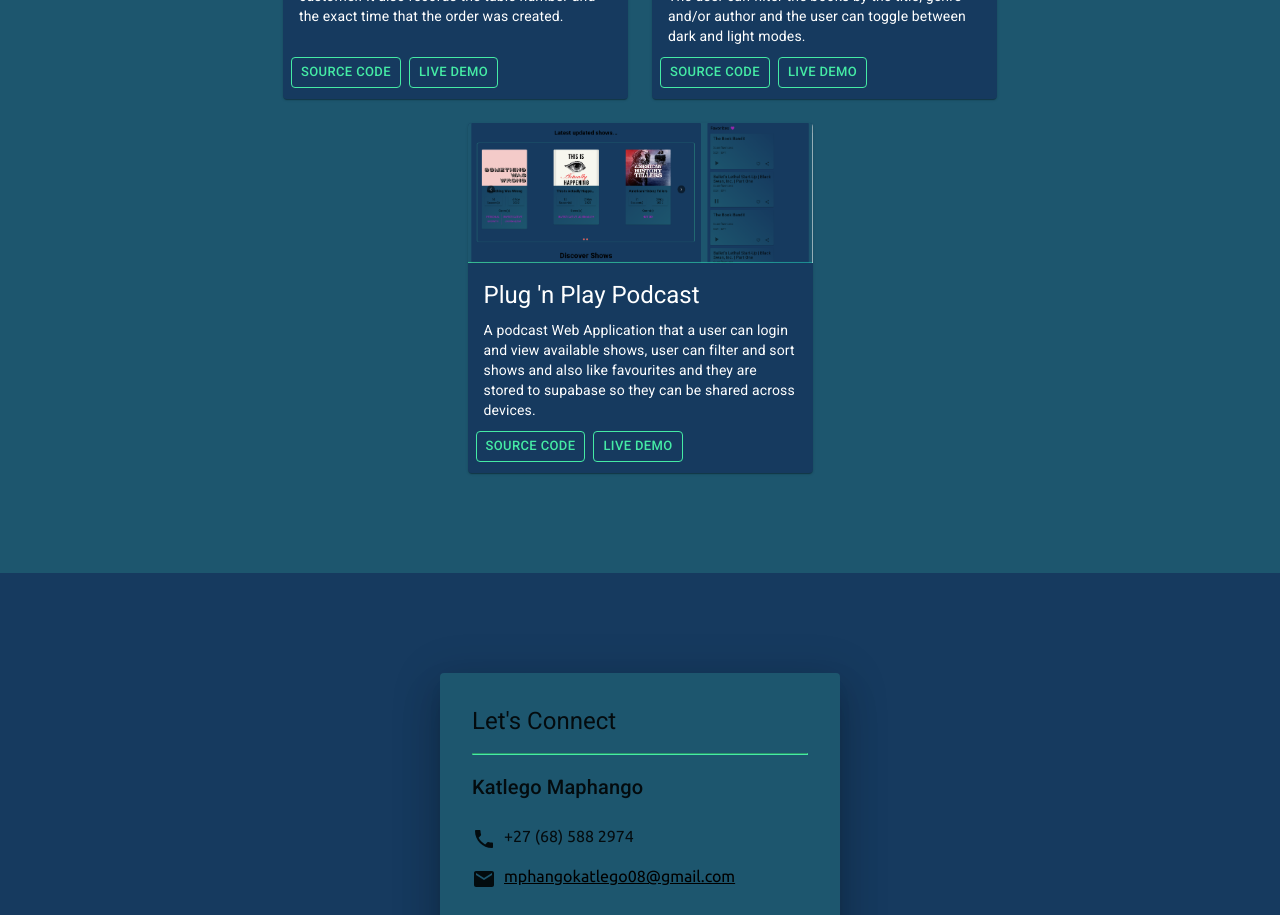
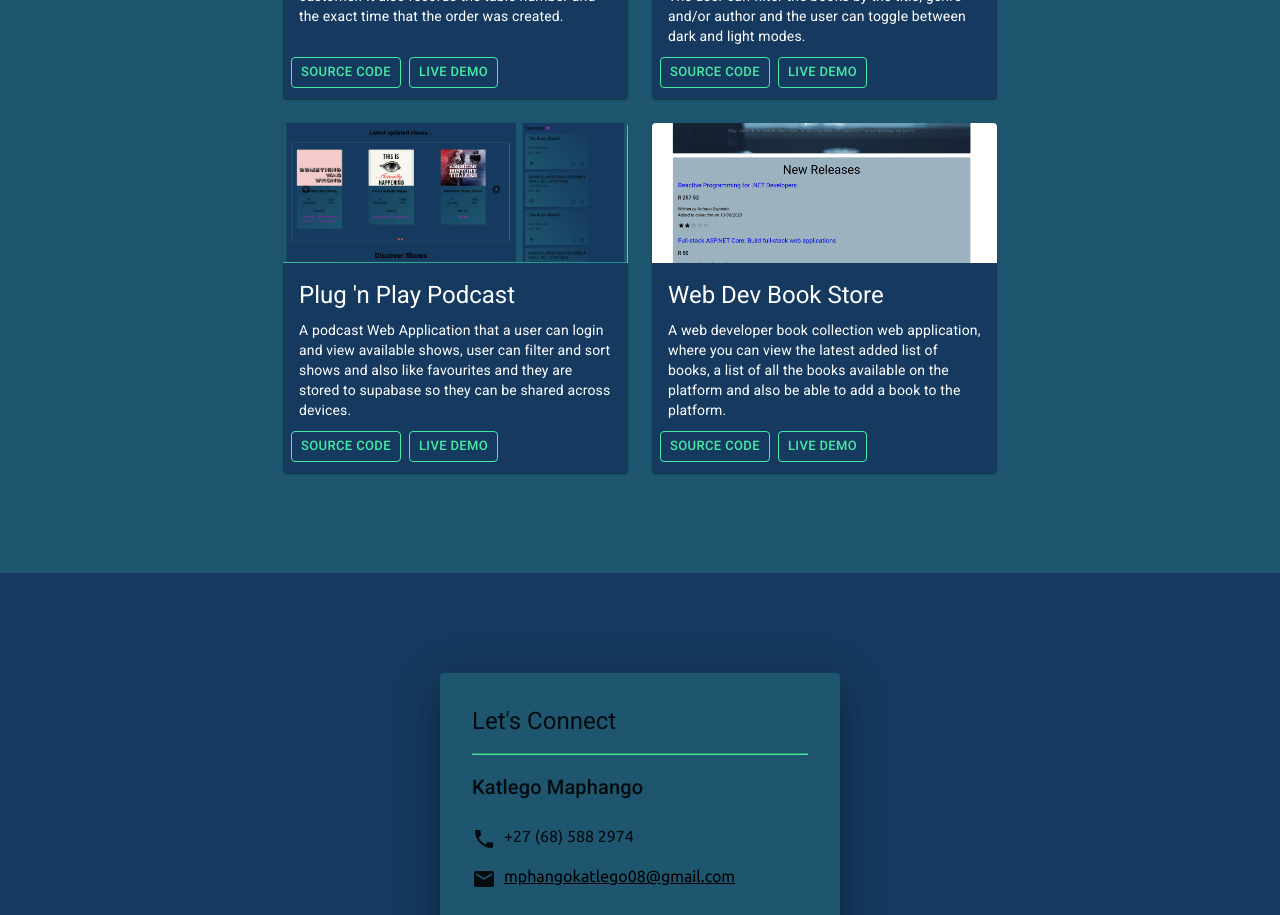
Before and after one commit to katlegomaphango/personal-website, a React (Vite) app: page / in a window 1280 px wide. Shown: the part 2180-3095 px from the top of the page. Built offline with nearby package versions, Linux system fonts and the light colour scheme.

Commit message:
add new project

```diff
--- a/src/Components/Projects.jsx
+++ b/src/Components/Projects.jsx
@@ -51,6 +51,8 @@ const Projects = () => {
 
     const podDescription = 'A podcast Web Application that a user can login and view available shows, user can filter and sort shows and also like favourites and they are stored to supabase so they can be shared across devices.'
 
+    const devReactStoreDesc = 'A web developer book collection web application, where you can view the latest added list of books, a list of all the books available on the platform and also be able to add a book to the platform.'
+
     return (
         <>
         <Container maxWidth="md">
@@ -77,6 +79,13 @@ const Projects = () => {
                     githubLink={'https://github.com/katlegomaphango/KATMAP076_FTO2301_GroupB_KatlegoMaphango_DWACapstone'}
                     liveLink={'https://plug-n-play-pod.netlify.app'}
                 />
+                <ProjectCard
+                    imageStr={'/assets/projects/devReactStore.png'}
+                    name={"Web Dev Book Store"}
+                    description={devReactStoreDesc}
+                    githubLink={'https://github.com/katlegomaphango/Web-dev-book-store/tree/main/react-store'}
+                    liveLink={'https://kat-dev-store.netlify.app/'}
+                />
             </Box>
         </Container>
         </>
```
Also changed, not shown: public/assets/projects/devReactStore.png (added), 4 other files (tests, documents, lock files or other folders).
